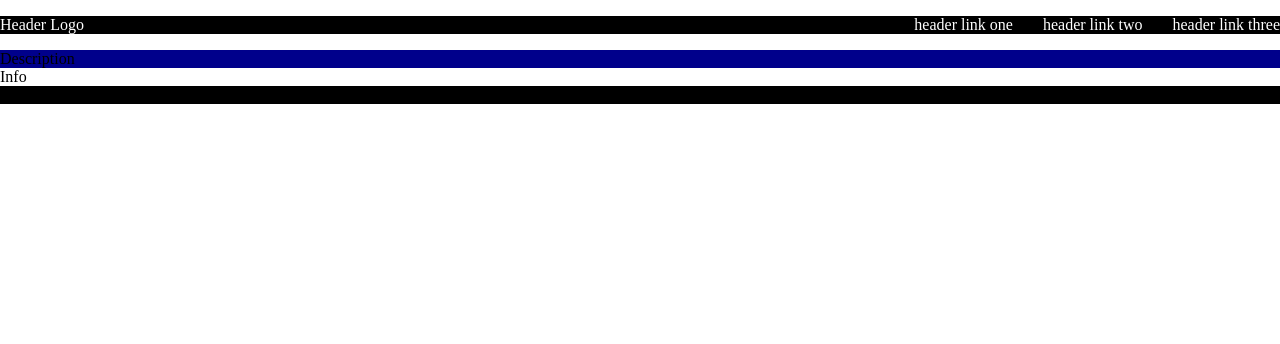
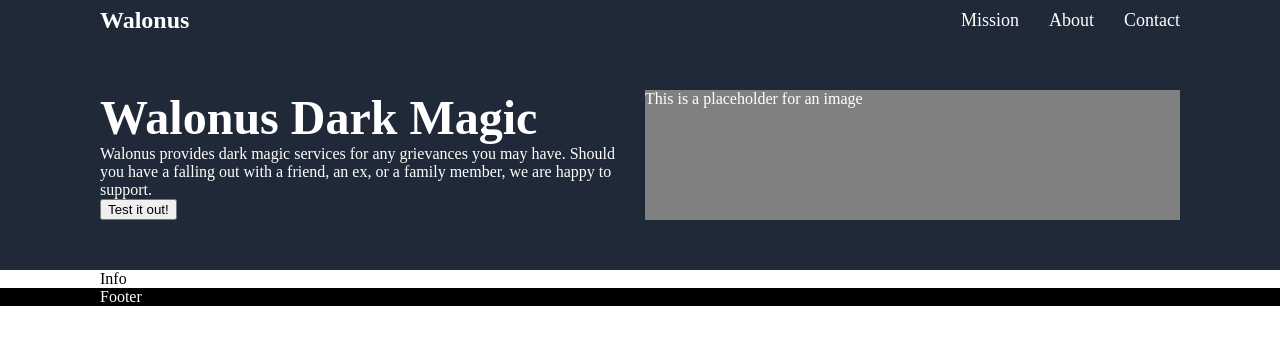
Before and after one commit to henwho/landing-page, a plain HTML site: page index.html in a window 1280 px wide. Drawn offline with Linux system fonts and the light colour scheme.

Commit message:
Created content for description and added basic styles and flexbox

```diff
--- a/index.html
+++ b/index.html
@@ -9,16 +9,21 @@
 <body>
 <!-- Make different flexbox for header logo and header links -->
     <ul class="header">
-        <li>Header Logo</li>
+        <li class="header-logo">Walonus</li>
         <div class="header-links">
-            <li><a href="#">header link one</a></li>
-            <li><a href="#">header link two</a></li>
-            <li><a href="#">header link three</a></li>
+            <li><a href="#">Mission</a></li>
+            <li><a href="#">About</a></li>
+            <li><a href="#">Contact</a></li>
         </div>
     </ul>
 
     <div class="description">
-        Description
+        <div class="intro">
+            <div class="intro-title">Walonus Dark Magic</div>
+            <div>Walonus provides dark magic services for any grievances you may have. Should you have a falling out with a friend, an ex, or a family member, we are happy to support.</div>
+            <button>Test it out!</button>
+        </div>
+        <div class="image">This is a placeholder for an image</div>
     </div>
 
     <div class="info">
--- a/style.css
+++ b/style.css
@@ -5,16 +5,17 @@ body {
 }
 
 .header {
-    background-color: black;
+    background-color: #1F2937;
     display: flex;
     color: white;
-}
-
-.header {
     display: flex;
     padding: 0;
     list-style-type: none;
     justify-content: space-between;
+    padding-left: 100px;
+    padding-right: 100px;
+    align-items: center;
+    height: 40px;
 }
 
 .header a {
@@ -22,22 +23,58 @@ body {
     text-decoration: none;
 }
 
+.header-logo {
+    font-size: 24px;
+    font-weight: 900;
+}
+
 .header-links {
     display: flex;
     gap: 30px;
     margin-left: auto;
+    align-items: center;
+    font-size: 18px;
 }
 
 .description {
-    background-color: darkblue;
+    /* padding-left: 100px;
+    padding-right: 100px; */
+    background-color: #1F2937;
     flex: auto;
+    color: white;
+    display: flex;
+    padding: 50px 100px;
+    gap: 10px;
+}
+
+.intro {
+    flex: 1;
+}
+
+.image {
+    flex: 1;
+    background-color: gray;
+}
+
+.intro-title {
+    font-size: 48px;
+    font-weight: 900;
+}
+
+ul {
+    margin: 0px;
 }
 
 .info {
+    padding-left: 100px;
+    padding-right: 100px;
     background-color: white;
     flex: 1;
 }
 
 .footer {
+    padding-left: 100px;
+    padding-right: 100px;
     background-color: black;
+    color: white;
 }
```
